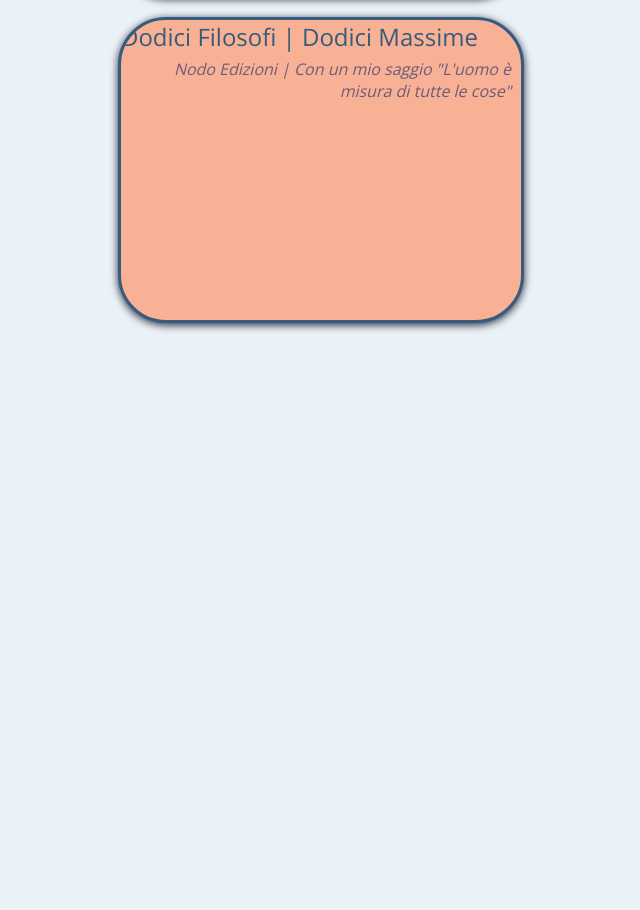
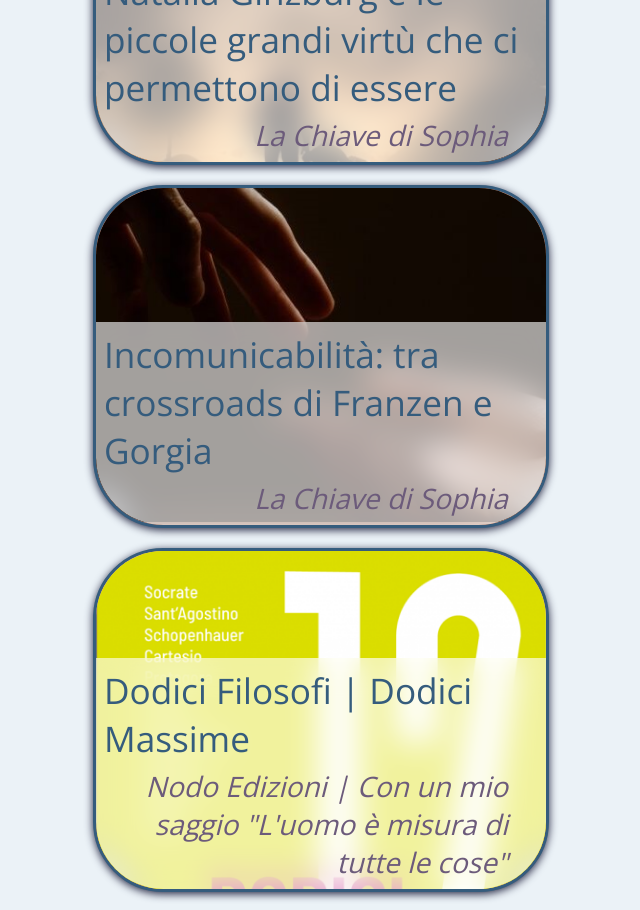
Before and after one commit to Tussis88/LinkTreeFra, a plain HTML site: page index.html in a window 768 px wide. Shown: the part 1673-2583 px from the top of the page, without its empty margins (63-703 px from the left). Before the commit the page ends 2014 px from the top, so only its background shows below. Drawn offline with nearby package versions, Linux system fonts and the light colour scheme.

Commit message:
aggiunte altre 2 immagini

```diff
--- a/index.html
+++ b/index.html
@@ -40,20 +40,26 @@
                     <img src="immagini/father.jpg" class="card_img">
                     <div class="card_foot">
                         Natalia Ginzburg e le piccole grandi virtù che ci permettono di essere<br>
-                        <div class="rivista"><i>La Chiave di Sofia</i></div>
+                        <div class="rivista"><i>La Chiave di Sophia</i></div>
                     </div>
                 </div>
             </a>
             <a href="http://www.lachiavedisophia.com/blog/incomunicabilita-tra-crossroads-di-franzen-e-gorgia/">
                 <div class="card">
-                    Incomunicabilità: tra crossroads di Franzen e Gorgia<br>
-                    <div class="rivista"><i>La Chiave di Sofia</i></div>
+                    <img src="immagini/crossroads.jpg" class="card_img">
+                    <div class="card_foot">
+                        Incomunicabilità: tra crossroads di Franzen e Gorgia<br>
+                        <div class="rivista"><i>La Chiave di Sophia</i></div>
+                    </div>
                 </div>
             </a>
             <a href="https://www.nodoedizioni.it/libreria/libri/dodici-filosofi-dodici-massime/">
                 <div class="card">
-                    Dodici Filosofi | Dodici Massime<br>
-                    <div class="rivista"><i>Nodo Edizioni | Con un mio saggio "L'uomo è misura di tutte le cose"</i>
+                    <img src="immagini/cover.png" class="card_img">
+                    <div class="card_foot">
+                        Dodici Filosofi | Dodici Massime<br>
+                        <div class="rivista"><i>Nodo Edizioni | Con un mio saggio "L'uomo è misura di tutte le cose"</i>
+                        </div>
                     </div>
                 </div>
             </a>
--- a/styles.css
+++ b/styles.css
@@ -122,22 +122,27 @@ header>p {
 @media only screen and (min-width : 480px) and (max-width : 1000px) {
     html {
 
-        font-size: x-large;
+        font-size: 220%;
     }
 
     header>img {
-        width: 14em;
-        height: 14em;
+        width: 50%;
+        height: 50%;
     }
 
     .card {
-        min-width: 400px;
-        max-width: 400px;
+        min-width: 450px;
+        max-width: 450px;
     }
 
     .rivista {
         padding-top: 5px;
-        font-size: medium;
-        padding-right: 10px;
+        font-size: 80%;
+        padding-right: 30px;
+    }
+
+    .card_foot {
+        background: red;
+        background: hsla(0, 0%, 100%, 0.615);
     }
 }
```
Also changed, not shown: immagini/cover.png (added), immagini/crossroads.jpg (added).
